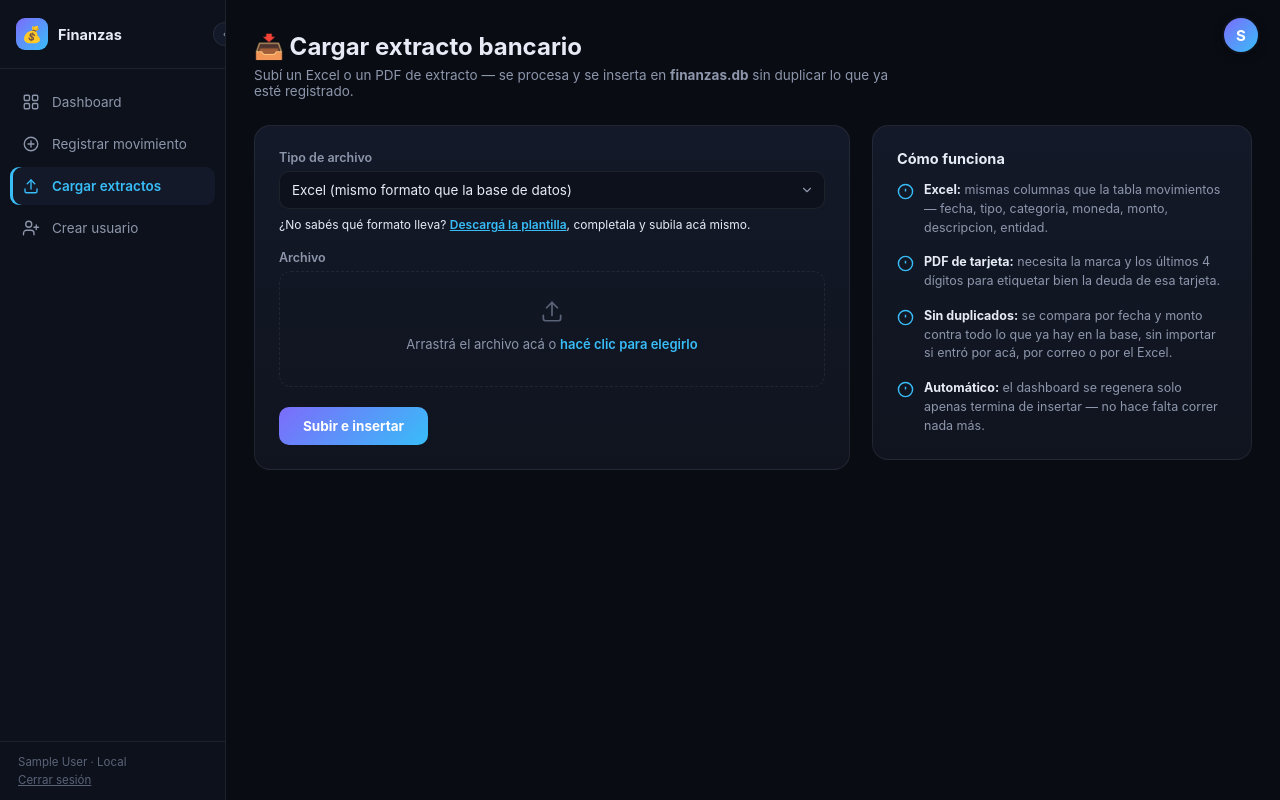
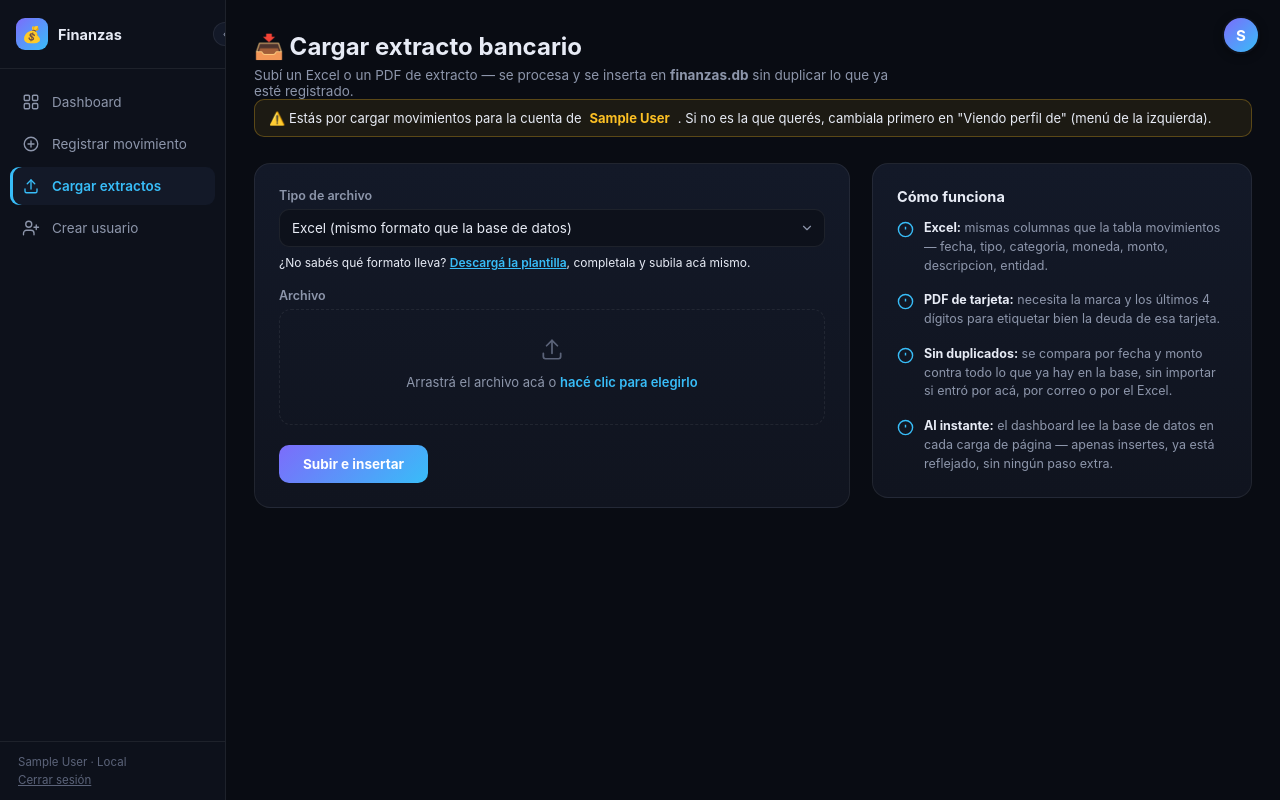
Before and after one commit to Mattewcito/finanzas-personales, a Flask app: page /cargar-extractos in a window 1280 px wide. Run offline with Flask 3, Linux system fonts and the light colour scheme; the visitor is signed in with stand-in values (Sample User, id 1); data that the repository does not hold is empty.

Commit message:
Warn admin which account a data entry/upload will affect
A real mix-up happened today: an admin uploaded two test files back to
back while "Viendo perfil de" was still set to a different account, so
both landed on the wrong user (fixed by hand afterward, matching each
row against its known source file and reassigning).

- auth.py's context processor now also exposes usuario_viendo_nombre:
  the display name of whichever account viendo_id() currently resolves
  to (defaults to the logged-in user's own name; only differs when an
  admin is viewing someone else).
- cargar_extractos.html: visible banner naming the target account,
  plus a blocking confirm() on submit (admin only -- a regular account
  can only ever affect its own data, no ambiguity to confirm).
- registrar.html: same visible banner (no confirm() here -- it's a
  single row at a time, lower stakes, and would add friction to
  routine manual entries).
- Updated cargar_extractos.html's now-stale "se regenera solo" copy to
  match the dynamic dashboard from the previous commit.

Co-Authored-By: Claude Sonnet 5 <noreply@anthropic.com>

```diff
--- a/src/auth.py
+++ b/src/auth.py
@@ -48,14 +48,26 @@ def viendo_id() -> int:
 @auth_bp.app_context_processor
 def inyectar_globales():
     usuarios_disponibles = []
+    # Por defecto, "la cuenta que se está viendo" es la propia -- si sos
+    # admin viendo el perfil de otro, esto pasa a ser el nombre de esa
+    # otra cuenta (ver cargar_extractos.html / registrar.html: se usa
+    # para que el admin confirme a quién le está cargando datos antes de
+    # mandarlos, después de que una carga terminó en la cuenta
+    # equivocada por tener seleccionado otro perfil sin darse cuenta).
+    usuario_viendo_nombre = session.get("nombre")
     if session.get("rol") == "admin":
         with db.conexion() as conn:
             usuarios_disponibles = db.listar_usuarios(conn)
+            if viendo_id() != session.get("usuario_id"):
+                cuenta_vista = db.obtener_usuario(conn, viendo_id())
+                if cuenta_vista:
+                    usuario_viendo_nombre = cuenta_vista["nombre_mostrado"]
     return {
         "modo": MODO,
         "usuario_nombre": session.get("nombre"),
         "usuario_rol": session.get("rol"),
         "viendo_id": viendo_id(),
+        "usuario_viendo_nombre": usuario_viendo_nombre,
         "usuarios_disponibles": usuarios_disponibles,
     }
 
--- a/src/templates/cargar_extractos.html
+++ b/src/templates/cargar_extractos.html
@@ -32,6 +32,18 @@
   .info-card .item svg{ width:17px; height:17px; color: var(--accent-2); flex-shrink:0; margin-top:2px; }
   .info-card .item p{ margin:0; font-size:12.5px; color: var(--text-dim); line-height:1.5; }
   .info-card .item b{ color: var(--text); }
+
+  /* Aviso de a qué cuenta se le va a cargar el archivo -- solo aplica a
+     admin (un usuario normal solo puede afectar la suya, sin ambigüedad
+     posible). Existe porque una carga terminó una vez en la cuenta
+     equivocada por tener seleccionado otro perfil en "cambiar vista"
+     sin darse cuenta. */
+  .aviso-cuenta{
+    display:flex; align-items:center; gap:8px; margin: 0 0 18px;
+    padding: 10px 14px; border-radius: 10px; font-size: 13px;
+    background: rgba(251,191,36,0.08); border: 1px solid rgba(251,191,36,0.28); color: var(--text);
+  }
+  .aviso-cuenta b{ color: #fbbf24; }
 </style>
 {% endblock %}
 
@@ -42,6 +54,13 @@
     <h1>📥 Cargar extracto bancario</h1>
     <p>Subí un Excel o un PDF de extracto — se procesa y se inserta en <b style="color:var(--text-dim)">finanzas.db</b> sin duplicar lo que ya esté registrado.</p>
   </div>
+
+  {% if usuario_rol == 'admin' %}
+  <div class="aviso-cuenta">
+    ⚠️ Estás por cargar movimientos para la cuenta de <b>{{ usuario_viendo_nombre }}</b>.
+    Si no es la que querés, cambiala primero en "Viendo perfil de" (menú de la izquierda).
+  </div>
+  {% endif %}
 
   <div class="upload-layout">
 
@@ -102,7 +121,7 @@
       </div>
       <div class="item">
         <svg viewBox="0 0 24 24" fill="none" stroke="currentColor" stroke-width="2"><circle cx="12" cy="12" r="10"></circle><path d="M12 8v4M12 16h.01"></path></svg>
-        <p><b>Automático:</b> el dashboard se regenera solo apenas termina de insertar — no hace falta correr nada más.</p>
+        <p><b>Al instante:</b> el dashboard lee la base de datos en cada carga de página — apenas insertes, ya está reflejado, sin ningún paso extra.</p>
       </div>
     </div>
 
@@ -138,6 +157,15 @@ archivoInput.addEventListener('change', () => {
 
 document.getElementById('formCarga').addEventListener('submit', async (e) => {
   e.preventDefault();
+
+  {% if usuario_rol == 'admin' %}
+  // Confirmación explícita solo para admin -- es quien puede tener
+  // seleccionado el perfil de OTRA persona en "Viendo perfil de" y no
+  // haberse dado cuenta (esto ya pasó una vez de verdad).
+  const confirmado = confirm('¿Confirmás que este archivo es de la cuenta de "{{ usuario_viendo_nombre }}"?');
+  if (!confirmado) return;
+  {% endif %}
+
   const datos = new FormData(e.target);
   const resultado = document.getElementById('resultado');
   const btn = document.getElementById('btnSubmit');
```
Also changed, not shown: src/templates/registrar.html (+8 -0 lines).
